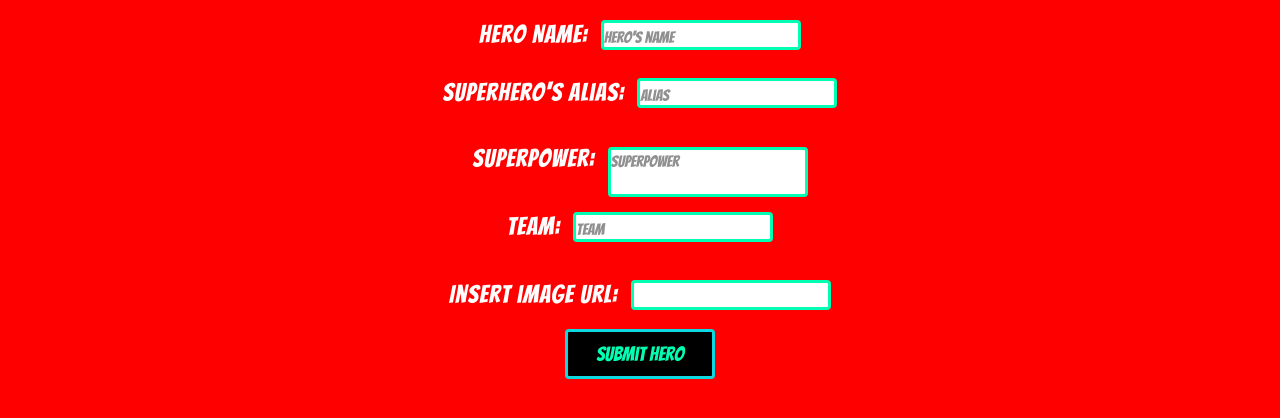
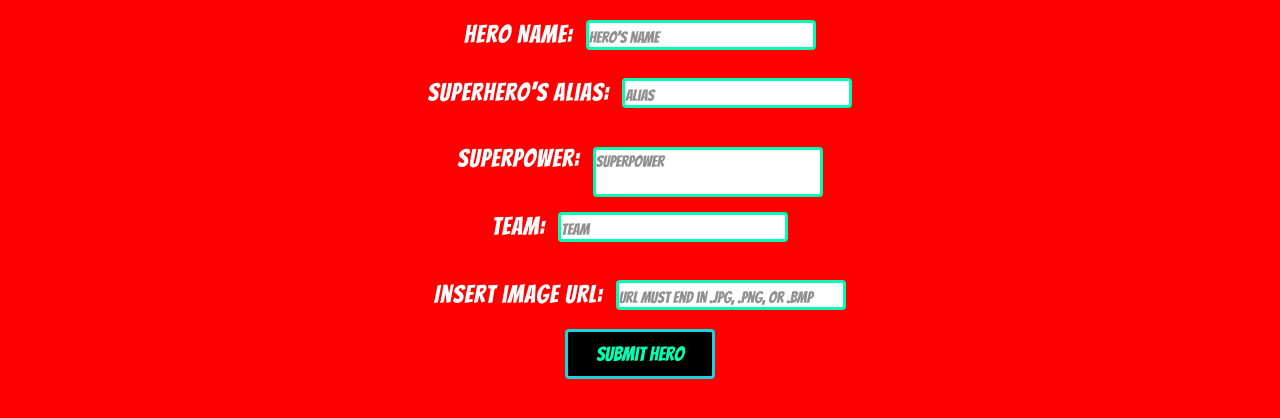
Before and after one commit to GabrielaBNavarro/heroes, a plain HTML site: page html/load.html in a window 1280 px wide. Shown: the part 130-548 px from the top of the page. Drawn offline with nearby package versions, Linux system fonts and the light colour scheme.

Commit message:
commit heroes

```diff
--- a/css/style.css
+++ b/css/style.css
@@ -47,7 +47,7 @@ input, textarea {
     margin-top: 20px;
     border: 3px solid var(--colorS);
     border-radius: 4px;
-    width: 200px;
+    width: 230px;
     height: 30px;
     font-size: 2.3rem;
   }
--- a/html/load.html
+++ b/html/load.html
@@ -98,7 +98,7 @@
         <p>
           <label for="image">
             <span>Insert image URL:</span>
-            <input type="text" name="image" id="imageUrl" required />
+            <input type="text" name="image" id="imageUrl"  placeholder="Url must end in .jpg, .png, or .bmp "  required />
           </label>
         </p>
 
```
Also changed, not shown: index.html (+1 -0 lines).
